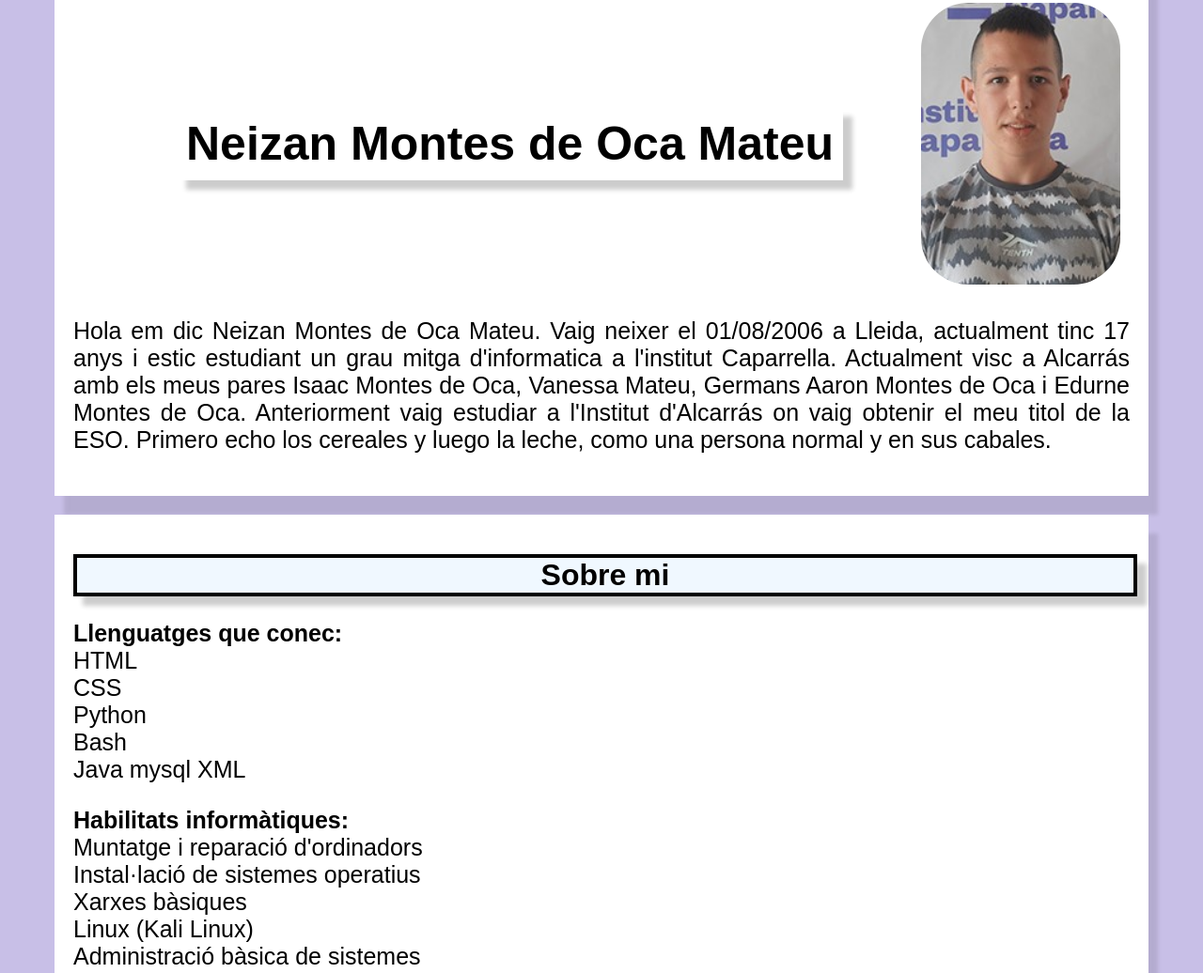
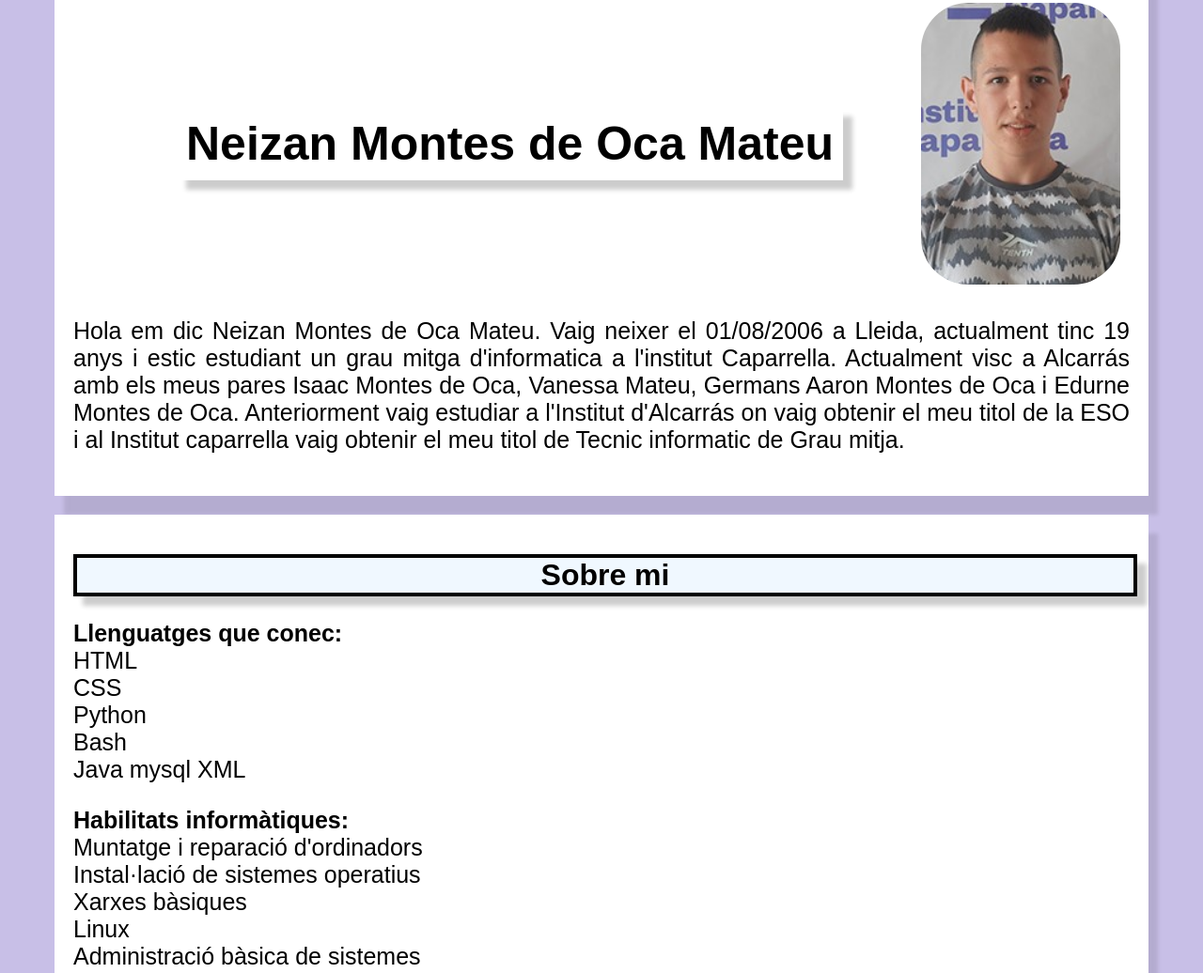
Before and after one commit to NeizanMM/NeizanMM_DAM1, a plain HTML site: page index.html in a window 1280 px wide. Shown: the part 221-1257 px from the top of the page at 94% size. Drawn offline with Linux system fonts and the light colour scheme.

Commit message:
Update index.html

```diff
--- a/index.html
+++ b/index.html
@@ -126,10 +126,9 @@ img{
 </div>
 
 <p>
-Hola em dic Neizan Montes de Oca Mateu. Vaig neixer el 01/08/2006 a Lleida, actualment tinc 17 anys i estic estudiant un grau mitga d'informatica a l'institut Caparrella.
+Hola em dic Neizan Montes de Oca Mateu. Vaig neixer el 01/08/2006 a Lleida, actualment tinc 19 anys i estic estudiant un grau mitga d'informatica a l'institut Caparrella.
 Actualment visc a Alcarrás amb els meus pares Isaac Montes de Oca, Vanessa Mateu, Germans Aaron Montes de Oca i Edurne Montes de Oca.
-Anteriorment vaig estudiar a l'Institut d'Alcarrás on vaig obtenir el meu titol de la ESO.
-Primero echo los cereales y luego la leche, como una persona normal y en sus cabales.
+Anteriorment vaig estudiar a l'Institut d'Alcarrás on vaig obtenir el meu titol de la ESO i al Institut caparrella vaig obtenir el meu titol de Tecnic informatic de Grau mitja.
 </p>
 
 </div>
@@ -154,7 +153,7 @@ XML
 Muntatge i reparació d'ordinadors<br>
 Instal·lació de sistemes operatius<br>
 Xarxes bàsiques<br>
-Linux (Kali Linux)<br>
+Linux<br>
 Administració bàsica de sistemes
 </p>
 
```
